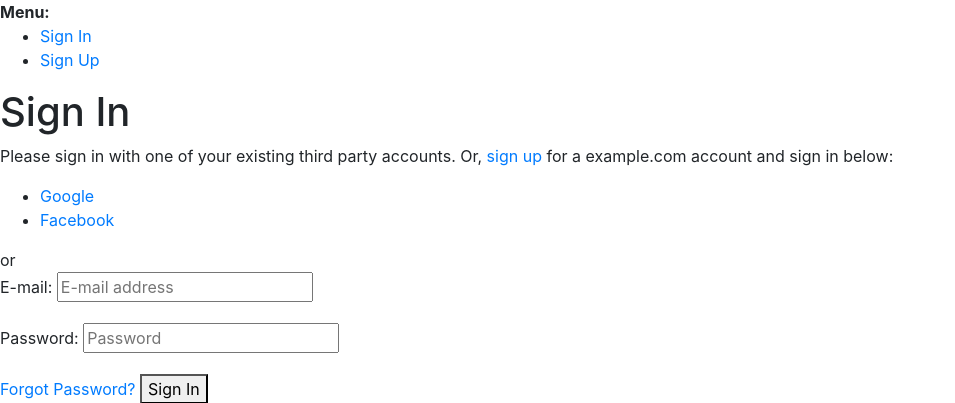
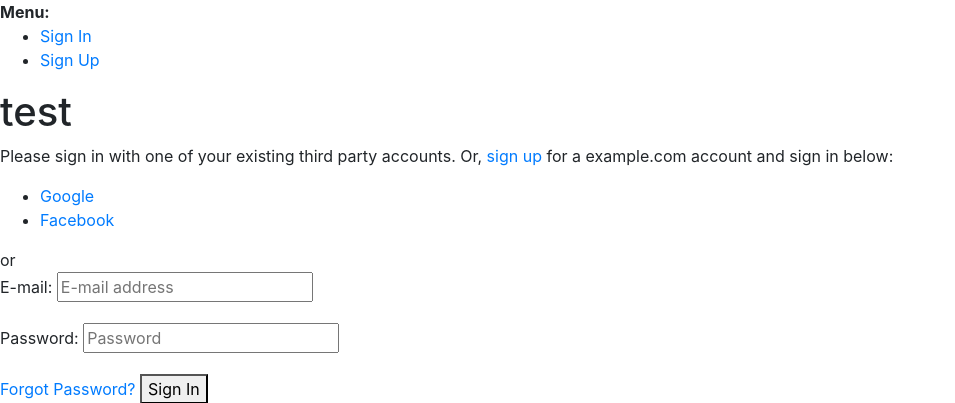
Before and after one commit to fshatskiy/Mobilez, a Django app: page /accounts/login/ in a window 1280 px wide. Shown: the top 403 px of the page, without its empty margins (0-955 px from the left). Run offline with Django 3.2, Linux system fonts and the light colour scheme; some libraries are stand-ins or nearby versions.

Commit message:
Update minime

```diff
--- a/templates/account/login.html
+++ b/templates/account/login.html
@@ -7,7 +7,7 @@
 
 {% block content %}
 
-<h1>{% trans "Sign In" %}</h1>
+<h1>{% trans "test" %}</h1>
 
 {% get_providers as socialaccount_providers %}
 
```
